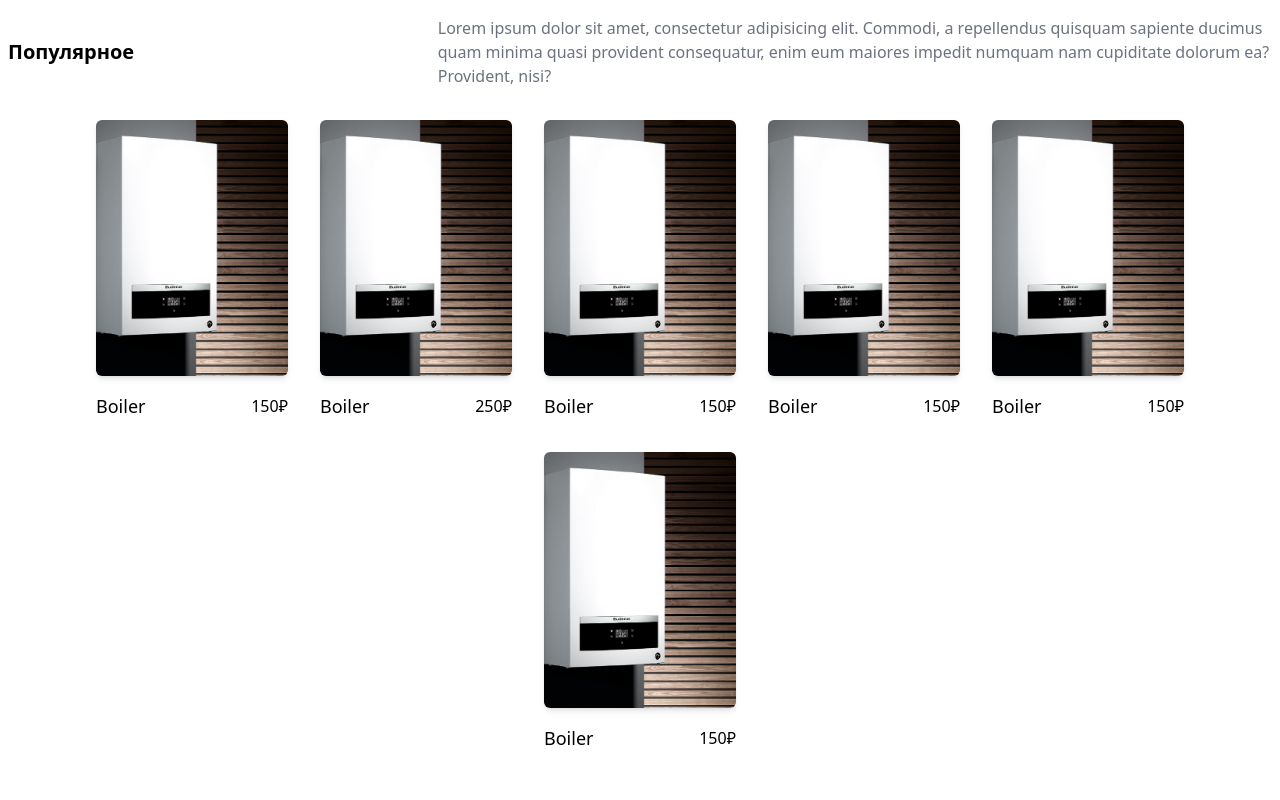
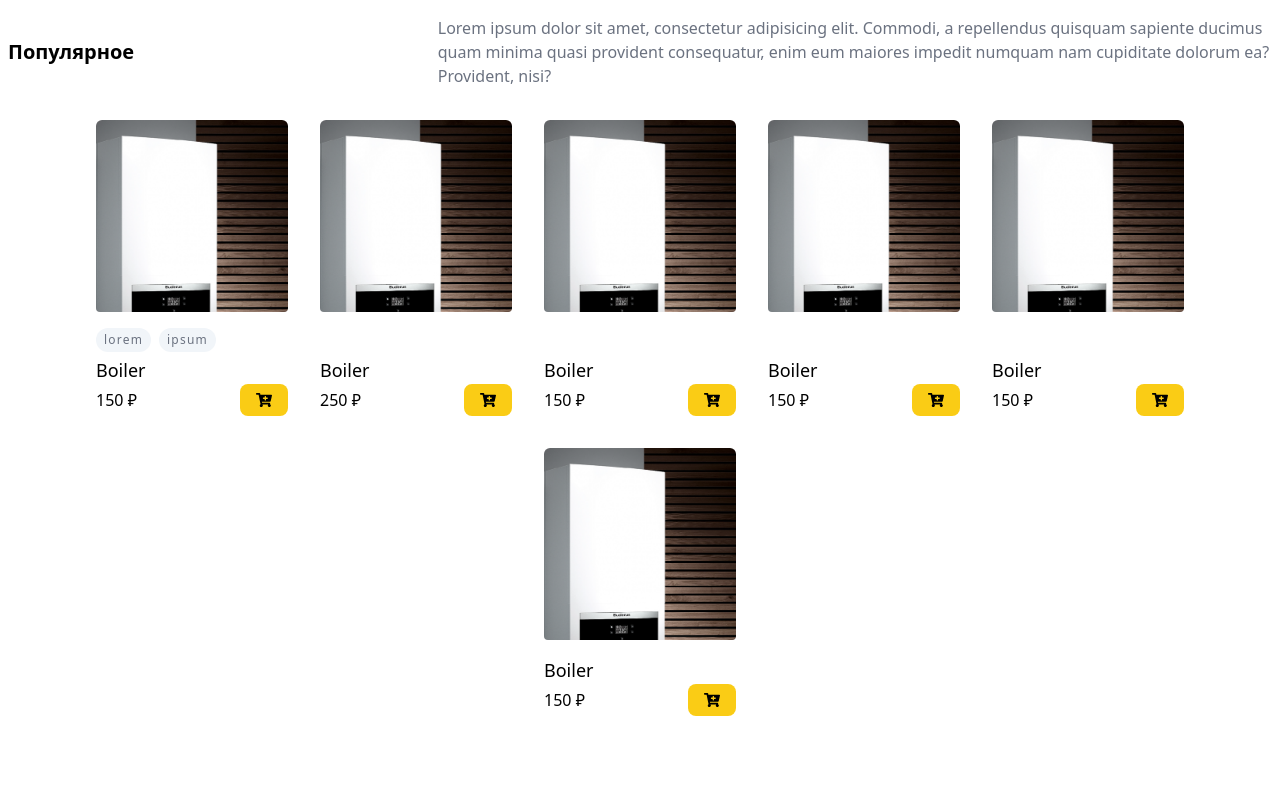
Before and after one commit to neketli/react-ecommerce, a React (Vite) app: page / in a window 1280 px wide. Shown: the part 580-1380 px from the top of the page. Built offline with nearby package versions, Linux system fonts and the light colour scheme.

Commit message:
Update product card

```diff
--- a/src/components/Card/index.tsx
+++ b/src/components/Card/index.tsx
@@ -1,7 +1,8 @@
 import React from 'react'
 import './style.css'
 import { Product } from '~/services/products'
-import { FaRubleSign } from 'react-icons/fa'
+import { FaCartPlus } from 'react-icons/fa'
+import { Link } from 'react-router-dom'
 
 type Props = {
   product: Product
@@ -10,21 +11,39 @@ type Props = {
 function Card({ product }: Props) {
   return (
     <div className="card">
-      <div className="relative">
+      <div className="relative block h-48 overflow-hidden rounded">
         <img
           src={product.image}
           alt={product.title}
-          className="h-64 w-48 overflow-hidden rounded-md object-cover shadow-md"
+          className="image block h-64 w-48 overflow-hidden rounded-md object-cover object-center shadow-md"
         />
         {product.description && (
-          <div className="description">{product.description}</div>
+          <Link to={`product/${product.id}`} className="description">
+            {product.description}
+          </Link>
         )}
       </div>
 
-      <div className="mt-4 flex items-center justify-between">
+      <div className="mt-4 flex flex-col">
+        <div className="flex gap-2">
+          {product.category &&
+            product.category.map((item) => {
+              return (
+                <a
+                  key={item}
+                  className="title-font mb-1 rounded-full bg-slate-100 px-2 py-1 text-xs font-medium tracking-widest text-gray-500"
+                >
+                  {item}
+                </a>
+              )
+            })}
+        </div>
         <h4 className=" text-lg font-medium">{product.title}</h4>
-        <div className="flex">
-          <p className="">{product.price}</p>₽
+        <div className="flex items-center justify-between">
+          <p className="">{product.price} ₽</p>
+          <a className="inline-block flex-1 cursor-pointer rounded-lg bg-yellow-400 px-4 py-2 text-center text-sm font-semibold outline-none ring-yellow-300 transition duration-100 hover:bg-yellow-500 focus-visible:ring active:bg-yellow-600 sm:flex-none md:text-base">
+            <FaCartPlus className="fill-black" />
+          </a>
         </div>
       </div>
     </div>
--- a/src/components/Card/style.css
+++ b/src/components/Card/style.css
@@ -1,19 +1,18 @@
 .card {
-  @apply cursor-pointer;
+  @apply flex flex-col justify-between;
 }
 
 .card .description {
-  @apply absolute bottom-0 h-64 w-48 overflow-hidden rounded-md  bg-black  bg-opacity-80 p-2  text-sm text-white opacity-0;
+  @apply absolute top-0 h-48 w-full overflow-hidden rounded-md  bg-black  bg-opacity-80 p-2  text-sm text-white opacity-0;
   transition: all 0.2s ease-in-out;
   z-index: 1;
 }
 
-.card:hover {
+.description:hover {
   transition: all 0.2s ease-in-out;
   opacity: 0.9;
   filter: grayscale(80%);
 }
-
-.card:hover .description {
-  @apply opacity-100;
+.description:hover {
+  @apply cursor-pointer opacity-100;
 }
--- a/src/pages/Home/index.tsx
+++ b/src/pages/Home/index.tsx
@@ -8,6 +8,7 @@ const productList: Product[] = [
     image: '/src/assets/img/Buterus.png',
     title: 'Boiler',
     description: 'lorem ipsum',
+    category: ['lorem', 'ipsum'],
     price: 150,
   },
   {
--- a/src/services/products.ts
+++ b/src/services/products.ts
@@ -3,5 +3,6 @@ export interface Product {
   image: string
   title: string
   description?: string
+  category?: string[]
   price: number
 }
```
